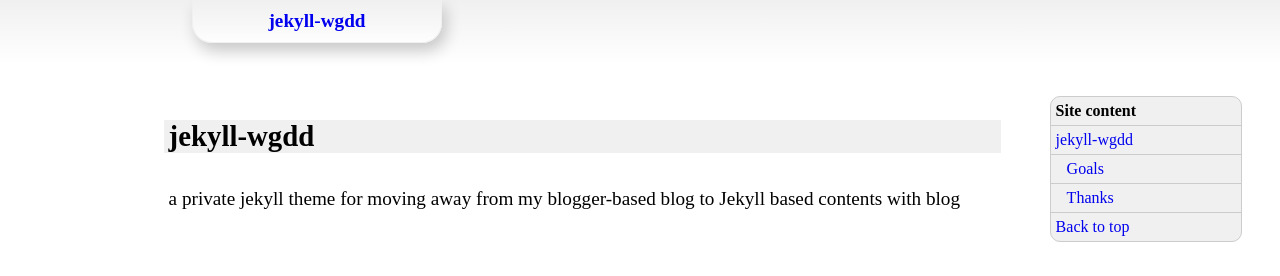
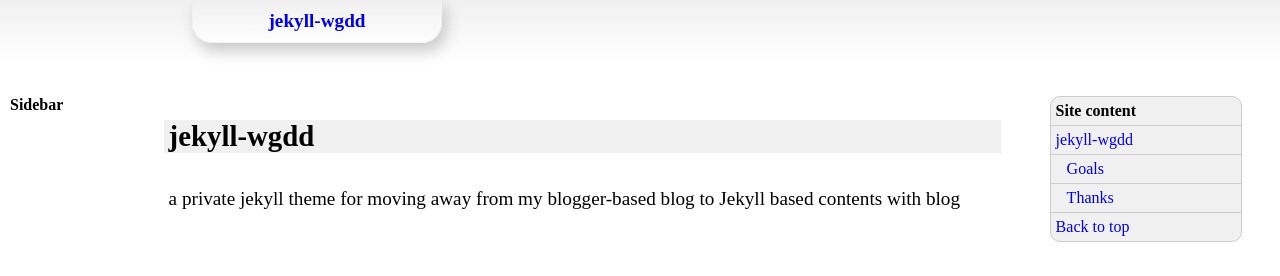
Before and after one commit to dleidert/jekyll-wgdd, a Jekyll site: the page built from README.md, in a window 1280 px wide. Shown: the top 276 px of the page. Built offline with Jekyll 4.4.1, drawn with Linux system fonts in a browser that asks for light colours; our own code applies the rules of GitHub Pages for plain Markdown files.

Commit message:
Add some sticky sidebar for social links

```diff
--- /dev/null
+++ b/_includes/page-sidebar.html
@@ -0,0 +1,12 @@
+{% assign author = page.author | default: site.author -%}
+<aside class="page-side" aria-labelledby="page-side-label">
+  <nav class="page-side-nav" aria-labelledby="page-side-label">
+    <header class="page-sidebar-header">
+      <button class="page-sidebar-label">Open Sidebar Content</button>
+      <h4 class="page-sidebar-label" id="page-sidebar-label">Sidebar</h4>
+    </header>
+    <ul class="page-sidebar-content">
+      {% include social.html authorid=author html=li class="social_link" %}
+    </ul>
+  </nav>
+</aside>
--- /dev/null
+++ b/_includes/social.html
@@ -0,0 +1,5 @@
+{%- comment -%}
+
+  authorid:
+
+{%- endcomment -%}
--- a/_layouts/default.html
+++ b/_layouts/default.html
@@ -7,6 +7,7 @@
 
     {% include header.html -%}
 
+    {% include page-sidebar.html -%}
     {% include page-toc.html -%}
 
     <main class="page-main-content" aria-label="Content" aria-labelledby="page-label" itemprop="mainContentOfPage">
--- a/_sass/jekyll-wgdd.scss
+++ b/_sass/jekyll-wgdd.scss
@@ -3,6 +3,7 @@
 @import "jekyll-wgdd/core";
 @import "jekyll-wgdd/header";
 @import "jekyll-wgdd/nav";
+@import "jekyll-wgdd/sidebar";
 @import "jekyll-wgdd/toc";
 @import "jekyll-wgdd/main";
 @import "jekyll-wgdd/footer";
--- /dev/null
+++ b/_sass/jekyll-wgdd/_sidebar.scss
@@ -0,0 +1,32 @@
+aside.page-side {
+  position: sticky !important;
+  position: -webkit-sticky;
+  top: 5em;
+  left: 0;
+  float: left;
+  margin: 2em $head-padding-top !important;
+  width: 5%;
+  height: 100px;
+  z-index: $main-z-index + 1;
+  //border: 1px solid #ccc;
+  //border-radius: 10px;
+  //background-color: $nav-background-color;
+
+  &:after {
+    content: "";
+    display: column;
+    clear: both;
+  }
+
+  button {
+    display: none;
+  }
+
+  ul {
+    list-style-type: none;
+
+    li {
+      display: block;
+    }
+  }
+}
```
